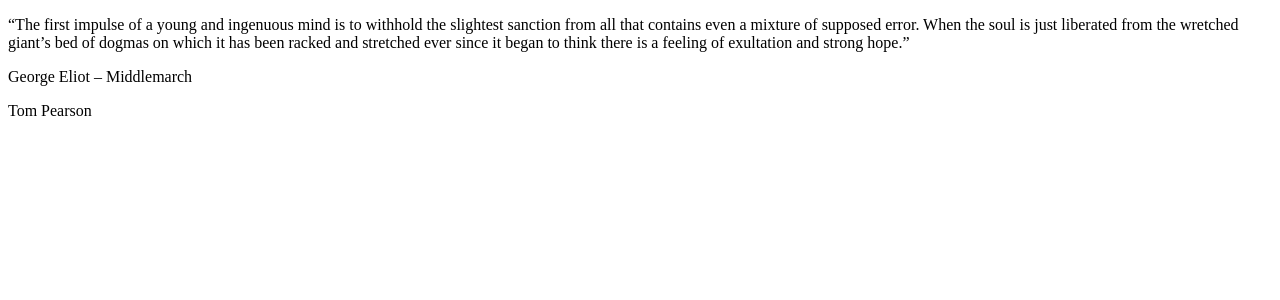
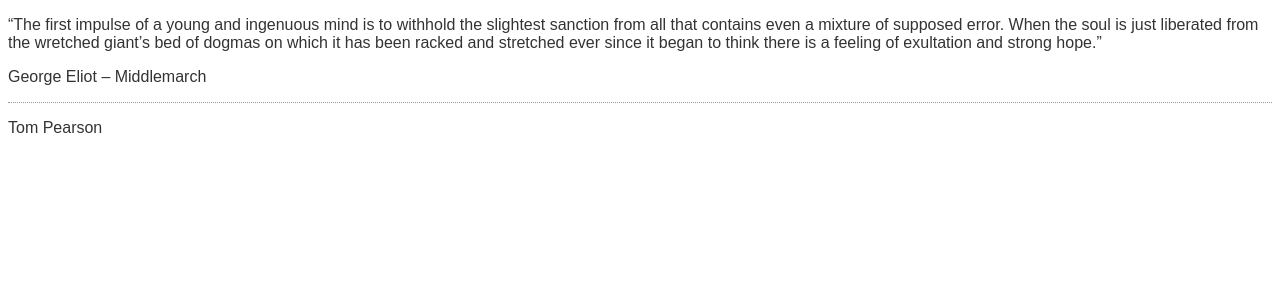
Before and after one commit to tomgp/tomgp.github.io, a Jekyll site: the page built from _posts/2014-02-26-error.markdown, in a window 1280 px wide. Shown: the top 300 px of the page. Built offline with Jekyll 4.4.1, drawn with Linux system fonts in a browser that asks for light colours.

Commit message:
properly reference cssfile

```diff
--- a/_includes/header.html
+++ b/_includes/header.html
@@ -1,5 +1,5 @@
 <!DOCTYPE html>
 <html>
 <head><title>Tom Pearson {{ title }}</title></head>
-<link rel="stylesheet" type="text/css" href="css/style.css">
+<link rel="stylesheet" type="text/css" href="/css/style.css">
 <body>
```
